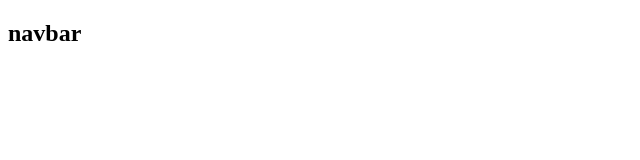
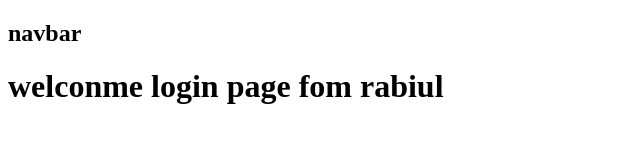
Before and after one commit to razumolla/group-project2, a plain HTML site: page index.html in a window 1280 px wide. Shown: the whole page, without its empty margins (0-640 px from the left). Drawn offline with Linux system fonts and the light colour scheme.

Commit message:
login commit

```diff
--- a/index.html
+++ b/index.html
@@ -12,6 +12,9 @@
     <div>
         <h2> navbar</h2>
     </div>
+    <div class="login">
+        <h1>welconme  login page fom rabiul</h1>
+    </div>
 </body>
 
 </html>
```
